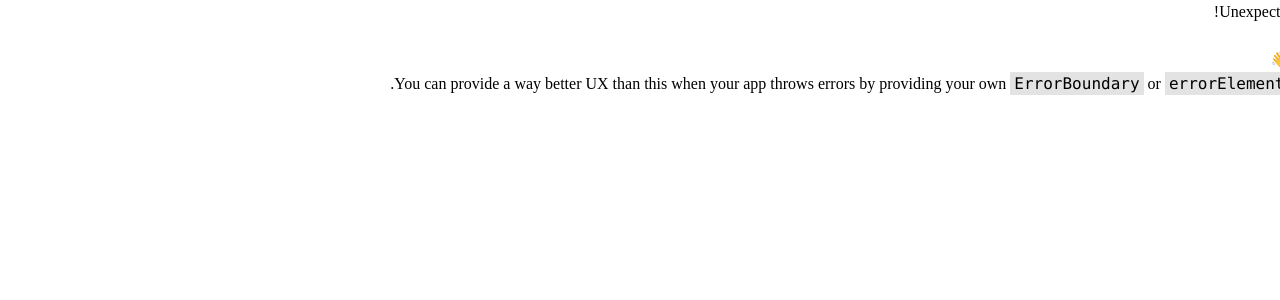
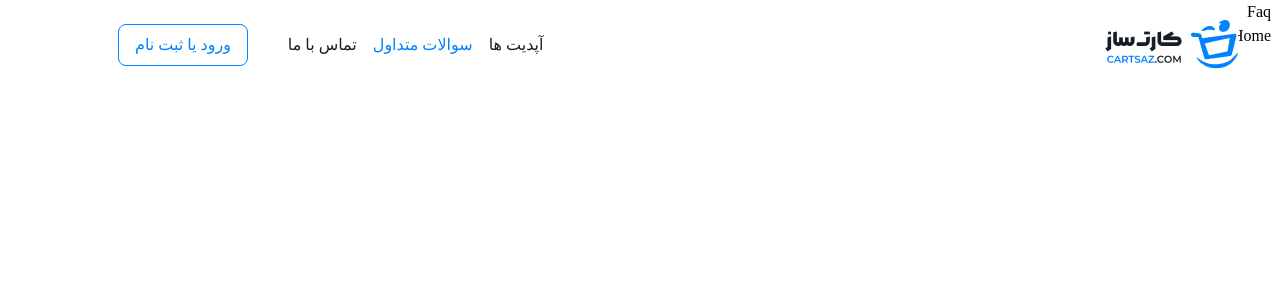
Before and after one commit to AliMoradpour/cartSaz, a React (Vite) app: page /faq in a window 1280 px wide. Before the commit this address had no page. Shown: the top 300 px of the page. Built offline with nearby package versions, Linux system fonts and the light colour scheme.

Commit message:
add display mode

```diff
--- a/src/components/Header.jsx
+++ b/src/components/Header.jsx
@@ -1,25 +1,49 @@
-import { Link } from "react-router-dom";
+import { NavLink } from "react-router-dom";
 import logo from "../assets/image/logo.png";
 
 const Header = () => {
   return (
-    <header className="flex items-center my-5 justify-between">
+    <header className="fixed top-0 left-10 right-10 z-10 bg-white md:left-20 md:right-20 flex items-center py-5 justify-between">
       <img src={logo} alt="logo" />
       <div className="flex items-center">
-        <Link to="updates" className="hidden md:block mx-2 text-main-black">
+        <NavLink
+          to="/updates"
+          className={({ isActive, isPending }) =>
+            isPending
+              ? "pending"
+              : isActive
+              ? "text-primary mx-2"
+              : "hidden md:block mx-2 text-main-black"
+          }>
           آپدیت ها
-        </Link>
-        <Link to="login" className="hidden md:block mx-2 text-main-black">
+        </NavLink>
+        <NavLink
+          to="/faq"
+          className={({ isActive, isPending }) =>
+            isPending
+              ? "pending"
+              : isActive
+              ? "text-primary mx-2"
+              : "hidden md:block mx-2 text-main-black"
+          }>
           سوالات متداول
-        </Link>
-        <Link to="login" className="hidden md:block mx-2 text-main-black">
+        </NavLink>
+        <NavLink
+          to="/contact"
+          className={({ isActive, isPending }) =>
+            isPending
+              ? "pending"
+              : isActive
+              ? "text-primary mx-2"
+              : "hidden md:block mx-2 text-main-black"
+          }>
           تماس با ما
-        </Link>
-        <Link
-          to="login"
+        </NavLink>
+        <NavLink
+          to="/login"
           className="border border-3 mr-8 border-primary text-primary rounded-[8px] py-2 px-4 hover:bg-primary hover:text-white transition-all">
           ورود یا ثبت نام
-        </Link>
+        </NavLink>
       </div>
     </header>
   );
--- a/src/components/Hr.jsx
+++ b/src/components/Hr.jsx
@@ -1,6 +1,6 @@
 const Hr = () => {
   return (
-    <div className=" my-10 w-full h-[8px] md:w-[1224px] md:h-[8px] bg-gray-300 rounded-full"></div>
+    <div className=" my-10 w-full h-[8px] xl:w-[1224px] md:h-[8px] bg-gray-300 rounded-full"></div>
   );
 };
 
--- /dev/null
+++ b/src/pages/Contact/Contact.jsx
@@ -0,0 +1,13 @@
+import { Link } from 'react-router-dom'
+import Layout from '../../Layout/Layout'
+
+const Contact = () => {
+  return (
+    <Layout>
+      <div>Contact</div>
+      <Link to="/">Home</Link>
+    </Layout>
+  )
+}
+
+export default Contact
--- /dev/null
+++ b/src/pages/Faq/Faq.jsx
@@ -0,0 +1,13 @@
+import { Link } from "react-router-dom";
+import Layout from "../../Layout/Layout";
+
+const Faq = () => {
+  return (
+    <Layout>
+      <div>Faq</div>
+      <Link to="/">Home</Link>
+    </Layout>
+  );
+};
+
+export default Faq;
--- a/src/pages/Home/DisplayMode.jsx
+++ b/src/pages/Home/DisplayMode.jsx
@@ -1,10 +1,35 @@
+import frame from "../../assets/image/frame.png";
+import phone from "../../assets/image/phone.png";
 
 const DisplayMode = () => {
   return (
-    <div>
-      display mode
+    <div className="flex flex-col justify-center text-center">
+      <div className="flex justify-center mb-6">
+        <div className="bg-orange-100 px-4 py-2 rounded-full ">
+          <p className="text-secondary">حالت نمایش</p>
+        </div>
+      </div>
+
+      <h4 className="text-H4 font-bold">سیستمی کاملا تحت وب و آنلاین</h4>
+
+      <p className="text-Body-MD font-light mt-2">
+        سیستم کارت ساز کاملا تحت وب اجرا شده است و نیازی به هیچ سخت افزار خاصی
+        برای دیتاهای خود ندارید. به راحتی مشتریان را مدیریت کنید و سفارشات خود
+        را به موقع ارسال و آن ها را جمع آوری کنید.
+      </p>
+
+      <div className="mt-6 flex justify-center items-center w-full">
+        <div className="relative">
+          <img src={frame} alt="frame" className="w-[348px] md:w-[810px]" />
+          <img
+            src={phone}
+            alt="phone"
+            className="w-[105px] md:w-[234px] absolute bottom-0 -left-10"
+          />
+        </div>
+      </div>
     </div>
-  )
-}
+  );
+};
 
-export default DisplayMode
+export default DisplayMode;
--- a/src/pages/Home/Intro.jsx
+++ b/src/pages/Home/Intro.jsx
@@ -3,7 +3,7 @@ import Hr from "../../components/Hr";
 
 const Intro = () => {
   return (
-    <div className="mt-44">
+    <div className="mt-48">
       <div className="relative flex justify-center">
         <div className="-mt-12">
           <img src={tLogo} alt="logo" className="w-[361px] h-[372px]" />
```
Also changed, not shown: src/main.jsx (+12 -2 lines), src/assets/image/Frame.png (added), src/assets/image/phone.png (added).
